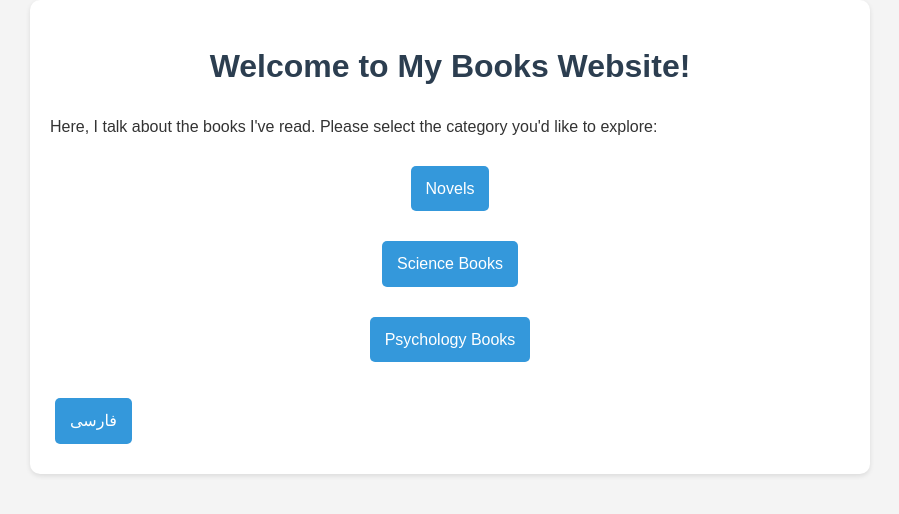
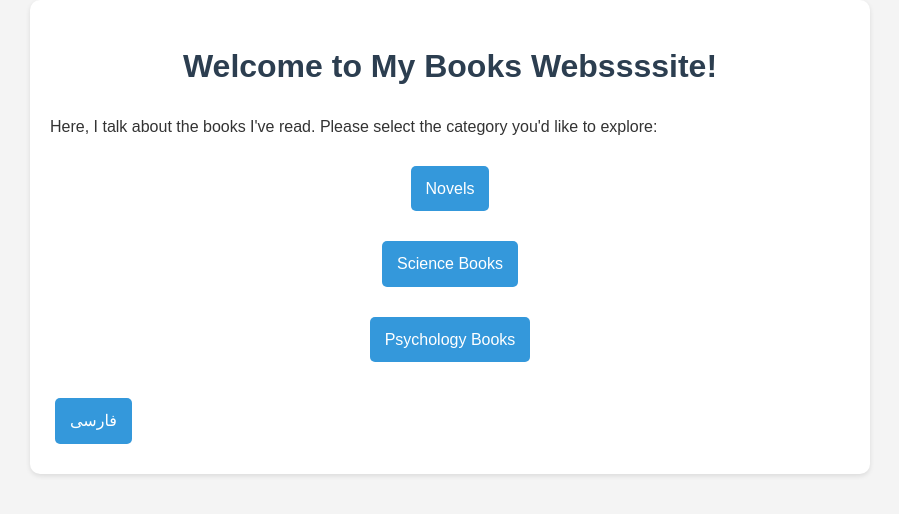
Before and after one commit to mohammadhosein213/M_H_Rabiee, a plain HTML site: page index-en.html in a window 1280 px wide. Shown: the whole page, without its empty margins (190-1089 px from the left). Drawn offline with Linux system fonts and the light colour scheme.

Commit message:
Update index-en.html

```diff
--- a/index-en.html
+++ b/index-en.html
@@ -8,7 +8,7 @@
 </head>
 <body>
     <div class="container">
-        <h1>Welcome to My Books Website!</h1>
+        <h1>Welcome to My Books Webssssite!</h1>
         <p>Here, I talk about the books I've read. Please select the category you'd like to explore:</p>
         <ul>
             <li><a href="novels-en.html">Novels</a></li>
```
